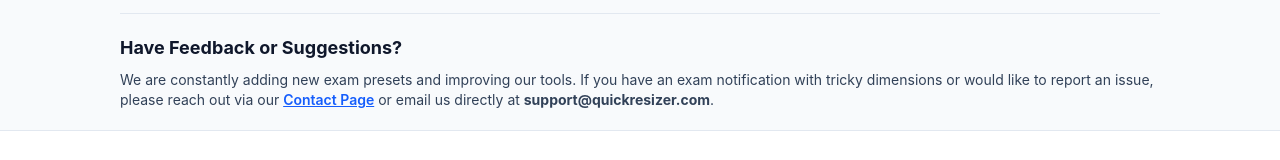
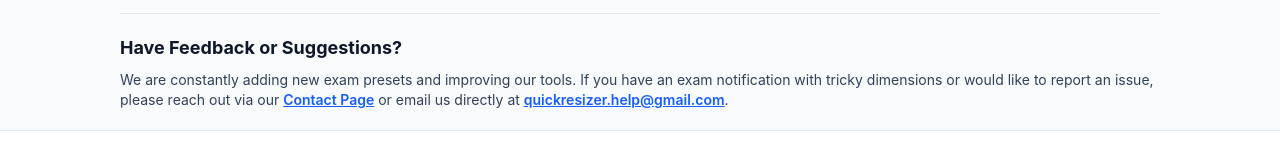
Before and after one commit to Rohit-Roy-wp/quickresizer, a Next.js app: page /about in a window 1280 px wide. Shown: the part 867-1027 px from the top of the page. Built offline with nearby package versions, Linux system fonts and the light colour scheme; no server answers.

Commit message:
feat: integrate Web3Forms contact form and update support email to quickresizer.help@gmail.com

```diff
--- a/src/app/about/page.tsx
+++ b/src/app/about/page.tsx
@@ -132,7 +132,14 @@ export default function AboutPage() {
                 <Link href="/contact" className="text-blue-600 font-semibold underline">
                   Contact Page
                 </Link>{" "}
-                or email us directly at <strong>support@quickresizer.com</strong>.
+                or email us directly at{" "}
+                <a
+                  href="mailto:quickresizer.help@gmail.com"
+                  className="font-semibold text-blue-600 underline hover:text-blue-700"
+                >
+                  quickresizer.help@gmail.com
+                </a>
+                .
               </p>
             </section>
           </div>
--- a/src/app/contact/ContactForm.tsx
+++ b/src/app/contact/ContactForm.tsx
@@ -1,10 +1,12 @@
 "use client";
 
 import React, { useState } from "react";
-import { Send, CheckCircle2, AlertCircle } from "lucide-react";
+import { Send, CheckCircle2, AlertCircle, Loader2 } from "lucide-react";
 
 export function ContactForm() {
   const [submitted, setSubmitted] = useState(false);
+  const [loading, setLoading] = useState(false);
+  const [errorMessage, setErrorMessage] = useState<string | null>(null);
   const [formData, setFormData] = useState({
     name: "",
     email: "",
@@ -12,19 +14,57 @@ export function ContactForm() {
     message: "",
   });
 
-  const handleSubmit = (e: React.FormEvent) => {
+  const handleSubmit = async (e: React.FormEvent) => {
     e.preventDefault();
-    // Simulate instantaneous feedback for client-side support
-    setSubmitted(true);
+    setLoading(true);
+    setErrorMessage(null);
+
+    const accessKey =
+      process.env.NEXT_PUBLIC_WEB3FORMS_ACCESS_KEY ||
+      "8f6054f0-0f24-4340-aa63-d2caa79bdeaa";
+
+    try {
+      const response = await fetch("https://api.web3forms.com/submit", {
+        method: "POST",
+        headers: {
+          "Content-Type": "application/json",
+          Accept: "application/json",
+        },
+        body: JSON.stringify({
+          access_key: accessKey,
+          name: formData.name,
+          email: formData.email,
+          subject: `[QuickResizer Support] ${formData.subject} - from ${formData.name}`,
+          message: formData.message,
+          from_name: "QuickResizer Contact Form",
+        }),
+      });
+
+      const result = await response.json();
+      if (result.success) {
+        setSubmitted(true);
+      } else {
+        setErrorMessage(
+          result.message ||
+            "Failed to send message. Please try again or email us directly at quickresizer.help@gmail.com."
+        );
+      }
+    } catch {
+      setErrorMessage(
+        "Network connection error. Please try again or email us directly at quickresizer.help@gmail.com."
+      );
+    } finally {
+      setLoading(false);
+    }
   };
 
   if (submitted) {
     return (
       <div className="rounded-xl border border-green-200 bg-green-50/50 p-6 text-center">
         <CheckCircle2 className="mx-auto h-8 w-8 text-green-600 mb-2" />
-        <h3 className="text-base font-bold text-green-900">Message Received</h3>
+        <h3 className="text-base font-bold text-green-900">Message Delivered!</h3>
         <p className="mt-1 text-xs text-green-700 max-w-sm mx-auto">
-          Thank you for reaching out, {formData.name}. Our support team reviews all inquiries and updates presets within 24 to 48 hours.
+          Thank you for reaching out, {formData.name}. Your message has been sent to our support team at <strong>quickresizer.help@gmail.com</strong>. We review all inquiries within 24 to 48 hours.
         </p>
         <button
           type="button"
@@ -42,6 +82,13 @@ export function ContactForm() {
 
   return (
     <form onSubmit={handleSubmit} className="space-y-4">
+      {errorMessage && (
+        <div className="flex items-start gap-2 rounded-lg border border-red-200 bg-red-50 p-3 text-xs text-red-700">
+          <AlertCircle className="h-4 w-4 shrink-0 text-red-600 mt-0.5" />
+          <span>{errorMessage}</span>
+        </div>
+      )}
+
       <div>
         <label htmlFor="contact-name" className="block text-xs font-semibold text-slate-700 mb-1">
           Your Name <span className="text-red-500">*</span>
@@ -107,10 +154,20 @@ export function ContactForm() {
 
       <button
         type="submit"
-        className="w-full inline-flex items-center justify-center gap-2 rounded-lg bg-blue-600 px-4 py-2.5 text-sm font-semibold text-white shadow-xs hover:bg-blue-700 transition-colors duration-150 focus:outline-none focus:ring-2 focus:ring-blue-600 focus:ring-offset-2"
+        disabled={loading}
+        className="w-full inline-flex items-center justify-center gap-2 rounded-lg bg-blue-600 px-4 py-2.5 text-sm font-semibold text-white shadow-xs hover:bg-blue-700 transition-colors duration-150 focus:outline-none focus:ring-2 focus:ring-blue-600 focus:ring-offset-2 disabled:opacity-60 disabled:cursor-not-allowed"
       >
-        <Send className="h-4 w-4" />
-        <span>Send Message</span>
+        {loading ? (
+          <>
+            <Loader2 className="h-4 w-4 animate-spin" />
+            <span>Sending Message...</span>
+          </>
+        ) : (
+          <>
+            <Send className="h-4 w-4" />
+            <span>Send Message</span>
+          </>
+        )}
       </button>
     </form>
   );
--- a/src/app/contact/page.tsx
+++ b/src/app/contact/page.tsx
@@ -70,9 +70,12 @@ export default function ContactPage() {
                 <div className="flex items-start gap-3 text-xs text-slate-600">
                   <Mail className="h-4 w-4 text-blue-600 shrink-0 mt-0.5" />
                   <div>
-                    <span className="font-semibold text-slate-800 block text-sm">
-                      support@quickresizer.com
-                    </span>
+                    <a
+                      href="mailto:quickresizer.help@gmail.com"
+                      className="font-semibold text-slate-800 hover:text-blue-600 block text-sm transition-colors"
+                    >
+                      quickresizer.help@gmail.com
+                    </a>
                     <span className="text-slate-500 block mt-0.5">
                       General inquiries, preset suggestions &amp; feedback
                     </span>
--- a/src/app/privacy-policy/page.tsx
+++ b/src/app/privacy-policy/page.tsx
@@ -170,7 +170,15 @@ export default function PrivacyPolicyPage() {
                 If you have questions, feedback, or concerns regarding this Privacy Policy, please contact our privacy compliance team:
               </p>
               <div className="mt-3 bg-slate-50 border border-slate-200 rounded-lg p-3 text-xs">
-                <p><strong>Email:</strong> support@quickresizer.com</p>
+                <p>
+                  <strong>Email:</strong>{" "}
+                  <a
+                    href="mailto:quickresizer.help@gmail.com"
+                    className="text-blue-600 underline hover:text-blue-700"
+                  >
+                    quickresizer.help@gmail.com
+                  </a>
+                </p>
                 <p className="mt-1"><strong>Website:</strong> <Link href="/" className="text-blue-600 underline">https://quickresizer.com</Link></p>
               </div>
             </section>
--- a/src/app/terms-of-service/page.tsx
+++ b/src/app/terms-of-service/page.tsx
@@ -128,7 +128,15 @@ export default function TermsOfServicePage() {
                 For questions or legal inquiries regarding these Terms of Service, please contact us at:
               </p>
               <div className="mt-3 bg-slate-50 border border-slate-200 rounded-lg p-3 text-xs">
-                <p><strong>Email:</strong> support@quickresizer.com</p>
+                <p>
+                  <strong>Email:</strong>{" "}
+                  <a
+                    href="mailto:quickresizer.help@gmail.com"
+                    className="text-blue-600 underline hover:text-blue-700"
+                  >
+                    quickresizer.help@gmail.com
+                  </a>
+                </p>
                 <p className="mt-1"><strong>Website:</strong> <Link href="/" className="text-blue-600 underline">https://quickresizer.com</Link></p>
               </div>
             </section>
```
